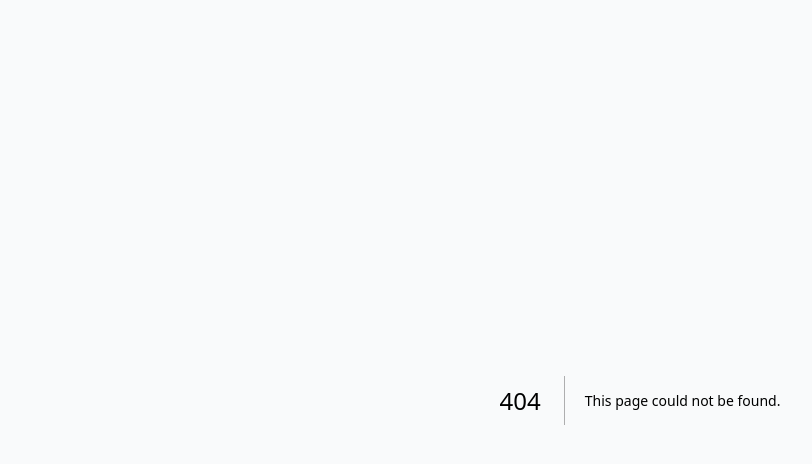
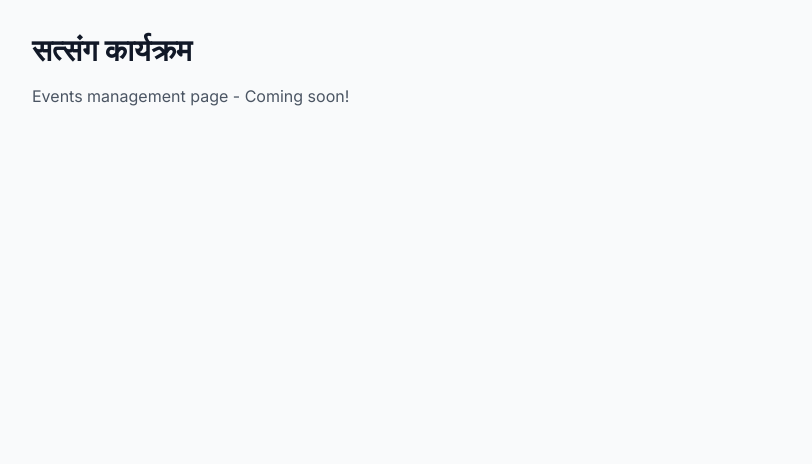
Before and after one commit to fmspathankot-spec/sadhana-satsang-portal, a Next.js app: page /events in a window 1280 px wide. Before the commit this address had no page. Shown: the top 464 px of the page, without its empty margins (0-812 px from the left). Built offline with nearby package versions, Linux system fonts and the light colour scheme.

Commit message:
feat: Add placeholder events page

```diff
--- /dev/null
+++ b/app/events/page.tsx
@@ -0,0 +1,8 @@
+export default function EventsPage() {
+  return (
+    <div className="container mx-auto p-8">
+      <h1 className="text-3xl font-bold text-gray-900 mb-4">सत्संग कार्यक्रम</h1>
+      <p className="text-gray-600">Events management page - Coming soon!</p>
+    </div>
+  );
+}
```
